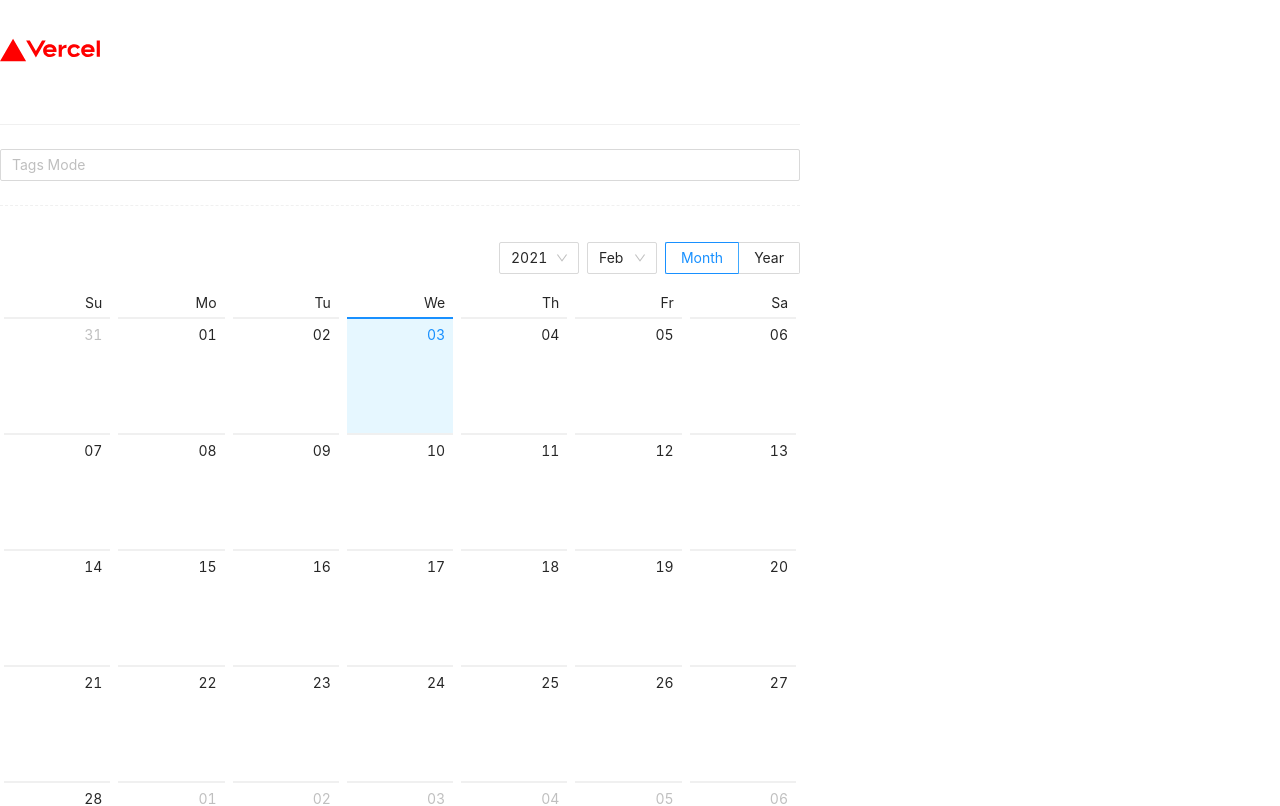
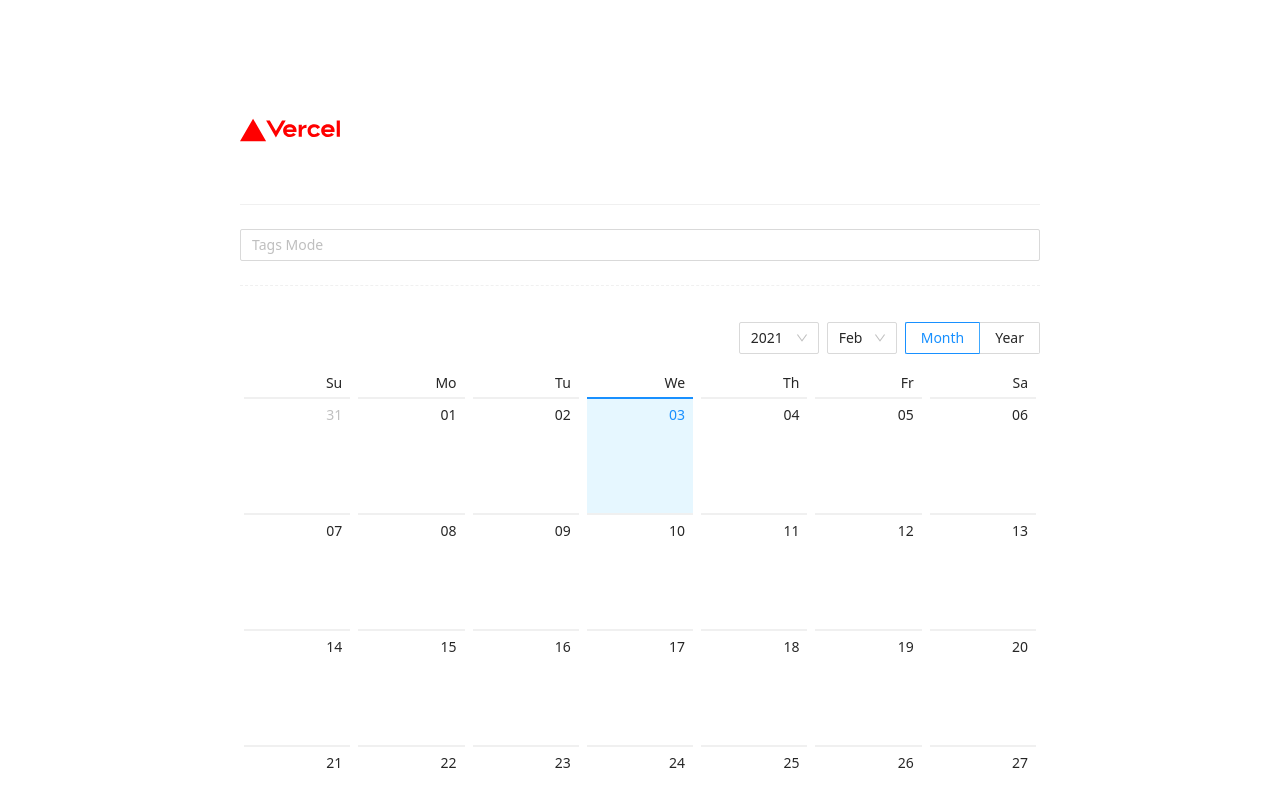
Before and after one commit to liran/mini-web, a Next.js app: page / in a window 1280 px wide. Shown: the top 806 px of the page. Built offline with nearby package versions, Linux system fonts and the light colour scheme.

Commit message:
Integrated tailwind

```diff
--- a/next.config.js
+++ b/next.config.js
@@ -15,7 +15,7 @@ module.exports = withImages({
   fileExtensions: ['jpg', 'jpeg', 'png', 'gif'],
   ...withCss(
     withLess({
-      cssModules: true,
+      cssModules: false,
       lessLoaderOptions: {
         javascriptEnabled: true,
         modifyVars: themeVariables, // make your antd custom effective
--- a/package.json
+++ b/package.json
@@ -11,9 +11,12 @@
   "dependencies": {
     "@ant-design/icons": "^4.4.0",
     "antd": "^4.15.5",
+    "autoprefixer": "^9",
     "next": "10.2.0",
+    "postcss": "^7",
     "react": "17.0.1",
-    "react-dom": "17.0.1"
+    "react-dom": "17.0.1",
+    "tailwindcss": "npm:@tailwindcss/postcss7-compat"
   },
   "devDependencies": {
     "@svgr/webpack": "^5.5.0",
--- a/pages/index.js
+++ b/pages/index.js
@@ -1,10 +1,10 @@
 import AntdTestComponents from 'components/AntdTest';
-import styles from './index.less';
+import './index.less';
 
 export default function Home() {
   return (
-    <div className={styles.container}>
-      <main className={styles.main}>
+    <div className="container">
+      <main className="main">
         <div style={{ width: 800 }}>
           <AntdTestComponents />
         </div>
--- /dev/null
+++ b/pages/tailwind.js
@@ -0,0 +1,7 @@
+import React from 'react';
+
+function Tailwind() {
+  return <div className="text-8xl text-green-400">Tailwind</div>;
+}
+
+export default React.memo(Tailwind);
--- /dev/null
+++ b/postcss.config.js
@@ -0,0 +1,8 @@
+// If you want to use other PostCSS plugins, see the following:
+// https://tailwindcss.com/docs/using-with-preprocessors
+module.exports = {
+  plugins: {
+    tailwindcss: {},
+    autoprefixer: {},
+  },
+};
--- a/styles/globals.css
+++ b/styles/globals.css
@@ -1,8 +1,6 @@
-html,
-body {
-  font-family: -apple-system, BlinkMacSystemFont, Segoe UI, Roboto, Oxygen, Ubuntu, Cantarell,
-    Fira Sans, Droid Sans, Helvetica Neue, sans-serif;
-}
+@tailwind base;
+@tailwind components;
+@tailwind utilities;
 
 a {
   color: inherit;
--- /dev/null
+++ b/tailwind.config.js
@@ -0,0 +1,11 @@
+module.exports = {
+  purge: ['./pages/**/*.{js,ts,jsx,tsx}', './components/**/*.{js,ts,jsx,tsx}'],
+  darkMode: false, // or 'media' or 'class'
+  theme: {
+    extend: {},
+  },
+  variants: {
+    extend: {},
+  },
+  plugins: [],
+};
```
Also changed, not shown: 2 other files (tests, documents, lock files or other folders).
